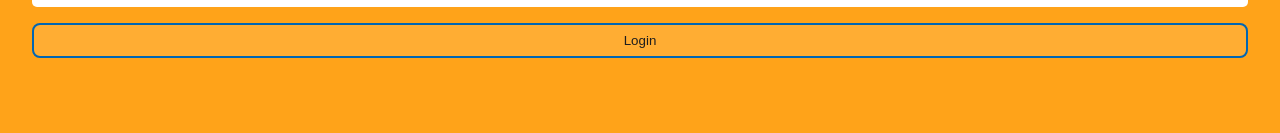
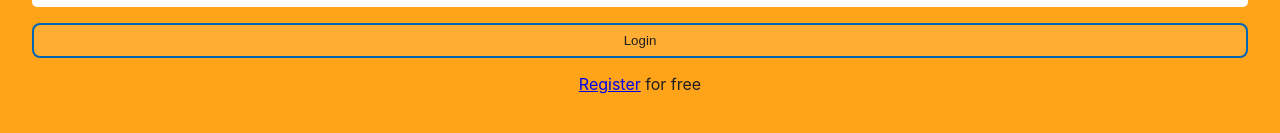
Before and after one commit to Alkawi/capstone-project, a React (Vite) app: page /login in a window 1280 px wide. Shown: the part 229-362 px from the top of the page. Built offline with nearby package versions, Linux system fonts and the light colour scheme.

Commit message:
Add Link to registration page

```diff
--- a/src/app/Pages/Login.tsx
+++ b/src/app/Pages/Login.tsx
@@ -1,4 +1,5 @@
 import React from 'react'
+import { Link } from 'react-router-dom'
 import styled from 'styled-components'
 import UserForm from '../components/UserForm/UserForm'
 
@@ -11,6 +12,9 @@ export default function Login(): JSX.Element {
     <LoginContainer>
       <Heading>Login</Heading>
       <UserForm formType="Login" onSubmit={handleSubmit} />
+      <LinkContainer>
+        <Link to="/register">Register</Link> for free
+      </LinkContainer>
     </LoginContainer>
   )
 }
@@ -24,3 +28,7 @@ const LoginContainer = styled.div`
   flex-direction: column;
   padding: 1rem;
 `
+const LinkContainer = styled.span`
+  color: var(--color-font-dark);
+  align-self: center;
+`
```
